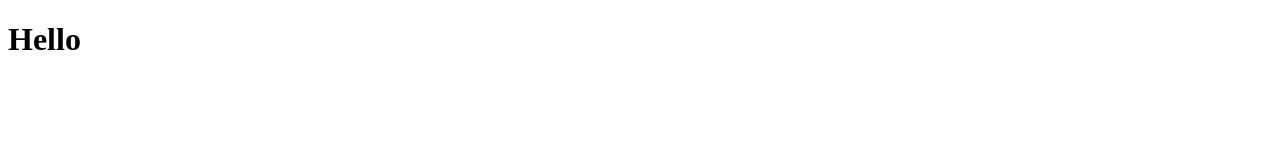
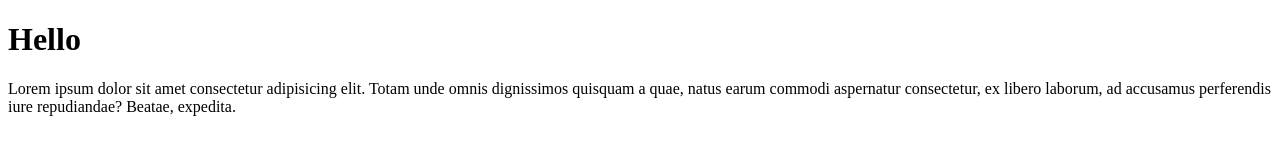
Before and after one commit to MihaJuana/BasicFrontend, a plain HTML site: page index.html in a window 1280 px wide. Drawn offline with Linux system fonts and the light colour scheme.

Commit message:
update file by adding lorem paragraph

```diff
--- a/index.html
+++ b/index.html
@@ -9,5 +9,12 @@
 </head>
 <body>
     <h1>Hello</h1>
+
+    <div>
+        <p>
+            Lorem ipsum dolor sit amet consectetur adipisicing elit. Totam unde omnis dignissimos quisquam a quae, natus earum commodi aspernatur consectetur, ex libero laborum, ad accusamus perferendis iure repudiandae? Beatae, expedita.
+        </p>
+    </div>
+
 </body>
 </html>
```
